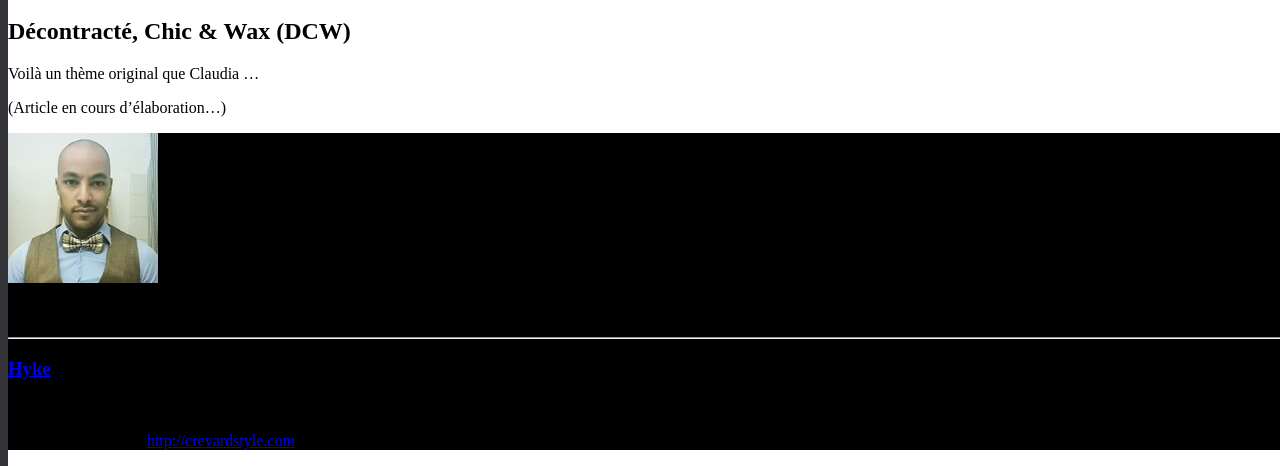
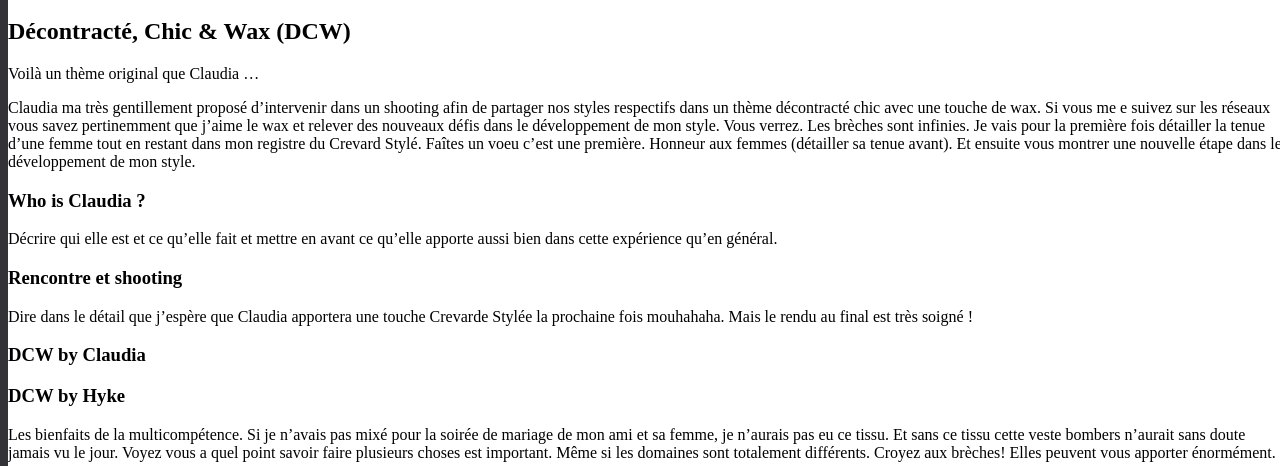
Before and after one commit to darkh2/darkh2.github.io, a Jekyll site: the page built from _posts/2018-08-25-Décontracté-Chic-&-Wax.md, in a window 1280 px wide, cut to the strip 389-855 px from the top of the page. Built offline with Jekyll 4.4.1, drawn with Linux system fonts in a browser that asks for light colours; comment, search, counter and statistics services are not loaded; some of the changed text lies outside the part shown.

Commit message:
Update 2018-08-25-Décontracté-Chic-&-Wax.md

```diff
--- a/_posts/2018-08-25-Décontracté-Chic-&-Wax.md
+++ b/_posts/2018-08-25-Décontracté-Chic-&-Wax.md
@@ -10,4 +10,20 @@
 
 Voilà un thème original que Claudia ...
 
+Claudia ma très gentillement proposé d'intervenir dans un shooting afin de partager nos styles respectifs dans un thème décontracté chic avec une touche de wax. Si vous me e suivez sur les réseaux vous savez pertinemment que j'aime le wax et relever des nouveaux défis dans le développement de mon style. Vous verrez. Les brèches sont infinies. Je vais pour la première fois détailler la tenue d'une femme tout en restant dans mon registre du Crevard Stylé. Faîtes un voeu c'est une première.  Honneur aux femmes (détailler sa tenue avant). Et ensuite vous montrer une nouvelle étape dans le développement de mon style.
+
+### Who is Claudia ?
+Décrire qui elle est et ce qu'elle fait et mettre en avant ce qu'elle apporte aussi bien dans cette expérience qu'en général.
+
+### Rencontre et shooting
+Dire dans le détail que j'espère que Claudia apportera une touche Crevarde Stylée la prochaine fois mouhahaha. Mais le rendu au final est très soigné !
+
+### DCW by Claudia
+
+### DCW by Hyke
+
+Les bienfaits de la multicompétence. Si je n'avais pas mixé pour la soirée de mariage de mon ami et sa femme, je n'aurais pas eu ce tissu. Et sans ce tissu cette veste bombers n'aurait sans doute jamais vu le jour. Voyez vous a quel point savoir faire plusieurs choses est important. Même si les domaines sont totalement différents. Croyez aux brèches! Elles peuvent vous apporter énormément.
+
+Le jean bleu pour le décontracté. La chemise pour le côté chic et enfin les touches de wax pour peaufiner. Les motifs du tissus sont très forts donc j'ai du rester simple pour ne pas gâcher la tenue globale et en faire trop.
+
 (Article en cours d'élaboration...)
```
